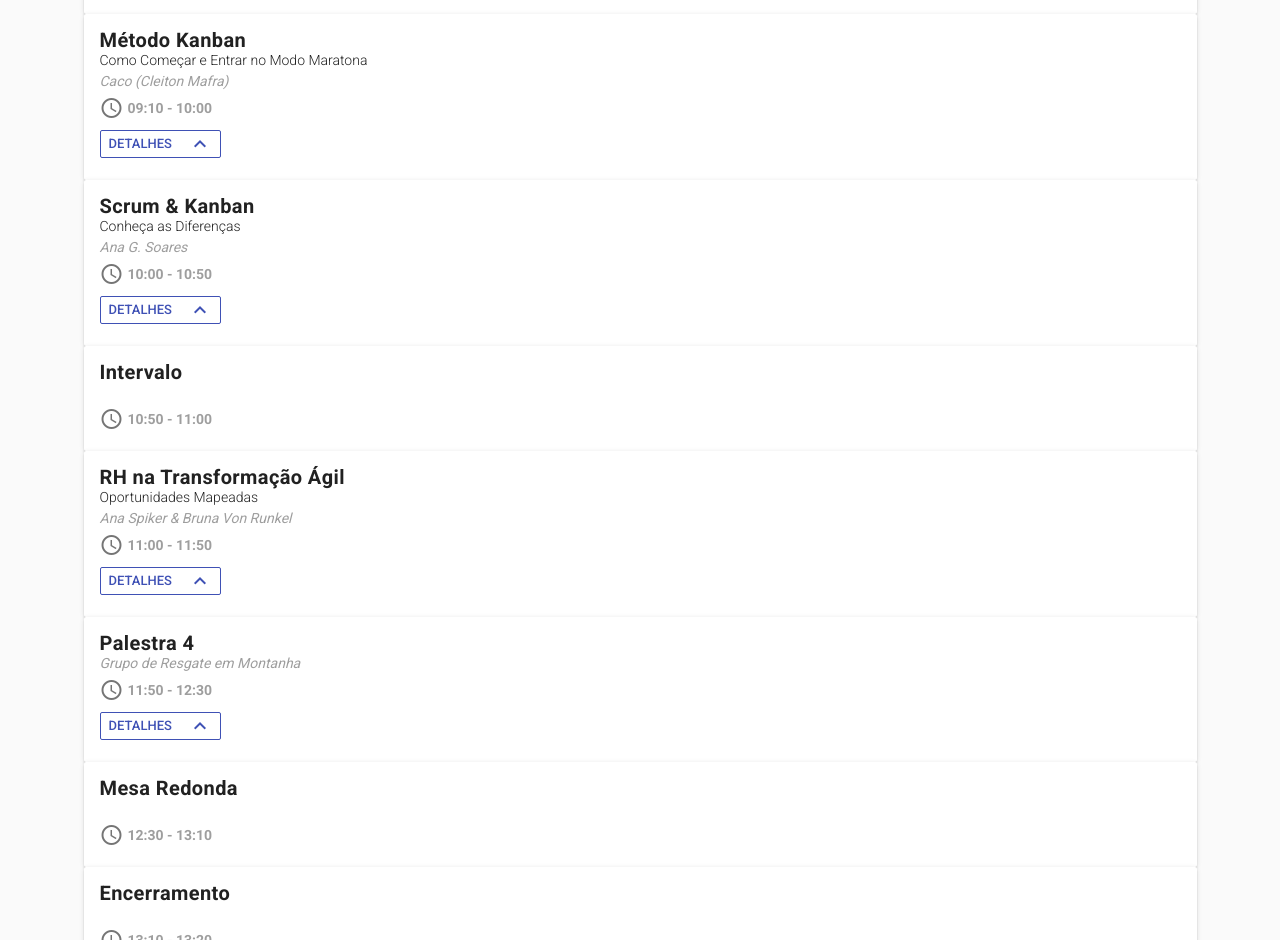
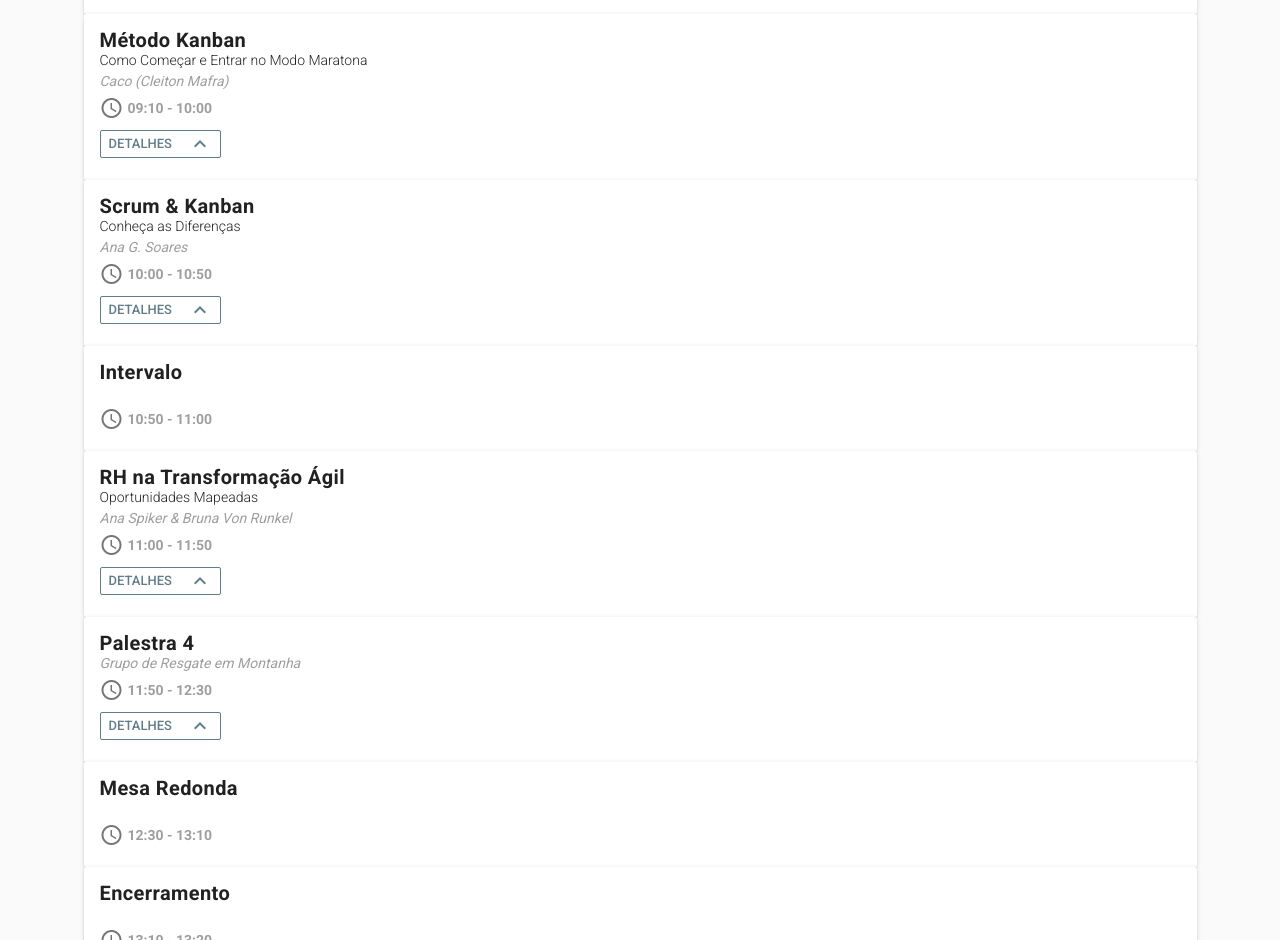
Before and after one commit to luanelioliveira/project-agile-joinville-webpage, a Vue app: page / in a window 1280 px wide. Shown: the part 1640-2580 px from the top of the page. Built offline with nearby package versions, Linux system fonts and the light colour scheme.

Commit message:
Alterada a cor do botão de detalhes

```diff
--- a/src/component/Palestra.vue
+++ b/src/component/Palestra.vue
@@ -12,7 +12,7 @@
                 <v-btn
                     v-if="palestra.descricao"
                     depressed outline small @click="show = !show"
-                    color="indigo"
+                    color="blue-grey"
                     class="white--text ml-0"
                 >
                     Detalhes
```
